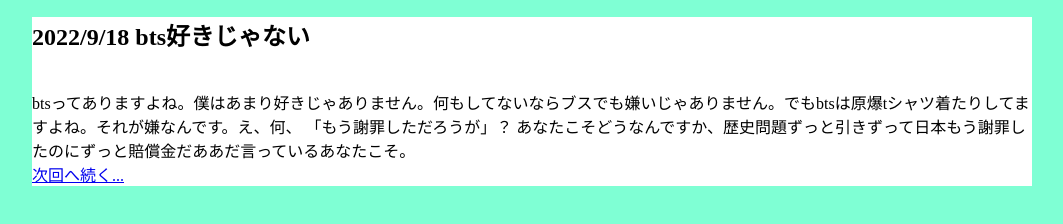
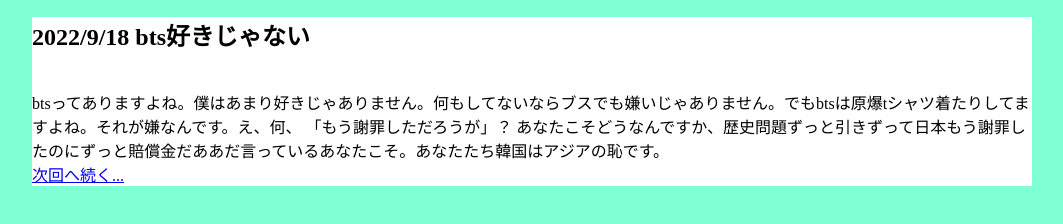
Before and after one commit to pi-moku/pi-moku.github.io, a plain HTML site: page three.html in a window 1280 px wide. Shown: the part 116-340 px from the top of the page, without its empty margins (108-1171 px from the left). Drawn offline with Linux system fonts and the light colour scheme.

Commit message:
Update three.html

```diff
--- a/three.html
+++ b/three.html
@@ -16,7 +16,7 @@
       <h2>2022/9/18 bts好きじゃない</h2>
       <br />
       btsってありますよね。僕はあまり好きじゃありません。何もしてないならブスでも嫌いじゃありません。でもbtsは原爆tシャツ着たりしてますよね。それが嫌なんです。え、何、
-      「もう謝罪しただろうが」？ あなたこそどうなんですか、歴史問題ずっと引きずって日本もう謝罪したのにずっと賠償金だああだ言っているあなたこそ。<br />
+      「もう謝罪しただろうが」？ あなたこそどうなんですか、歴史問題ずっと引きずって日本もう謝罪したのにずっと賠償金だああだ言っているあなたこそ。あなたたち韓国はアジアの恥です。<br />
       <a href="four.html">次回へ続く...</a>
      </div>
 </body>
```
